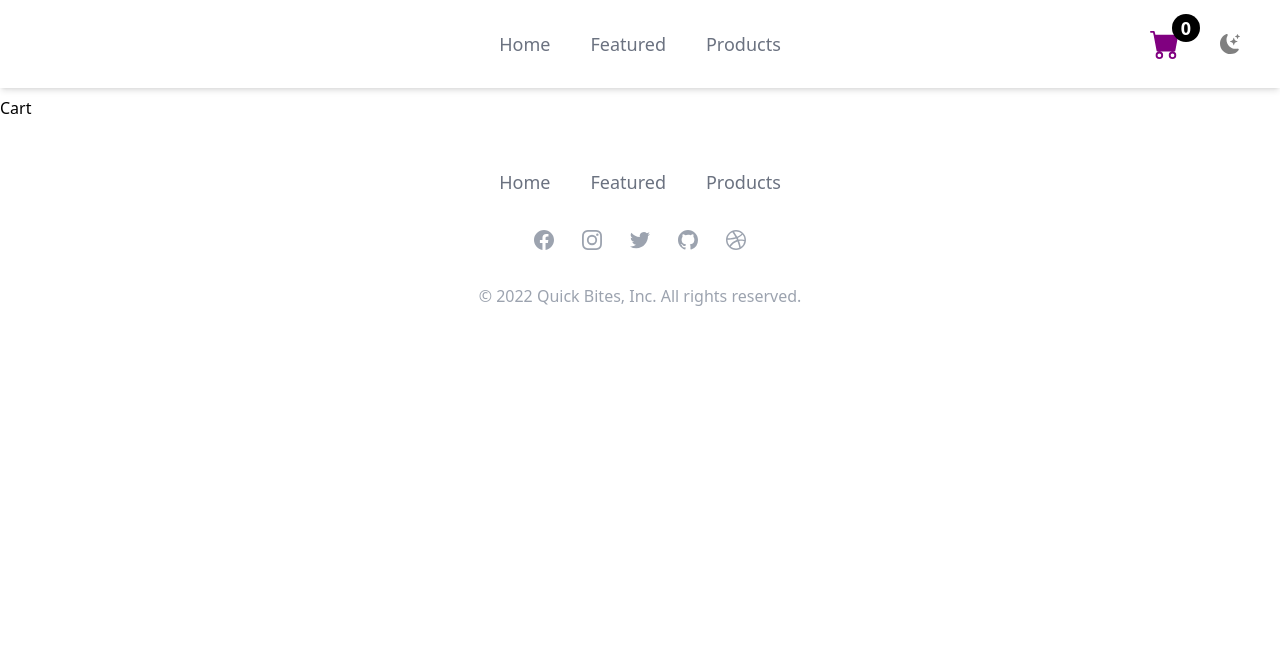
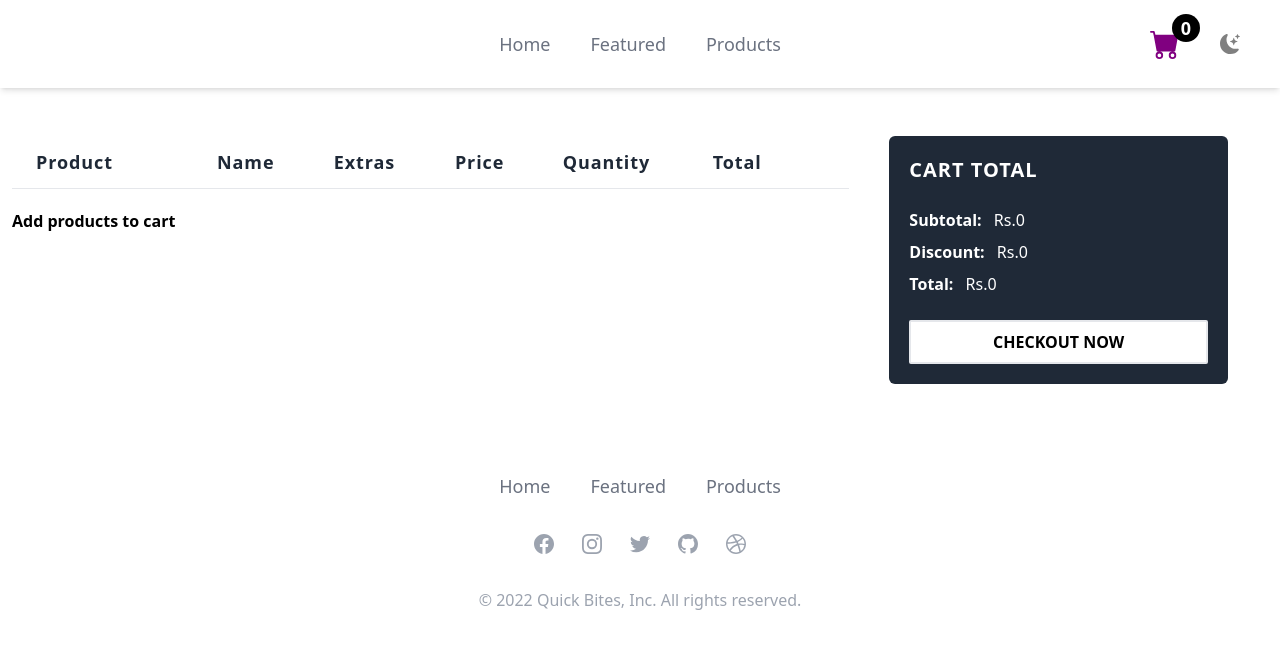
Before and after one commit to adilshaik/quick-bites, a Next.js app: page /cart in a window 1280 px wide. Shown: the top 648 px of the page. Built offline with nearby package versions, Linux system fonts and the light colour scheme.

Commit message:
Added cart page

```diff
--- a/pages/cart.js
+++ b/pages/cart.js
@@ -1,7 +1,133 @@
-import React from 'react';
+import React, { useState, useEffect } from 'react';
+import { useSelector, useDispatch } from 'react-redux';
+import Image from 'next/image';
+import { useRouter } from 'next/router';
+import { reset } from '../redux/cartSlice';
 
 const cart = () => {
-  return <div>Cart</div>;
+  const cart = useSelector((state) => state.cart);
+  const dispatch = useDispatch();
+  const router = useRouter();
+  console.log(cart);
+
+  return (
+    <div className='flex flex-wrap justify-between py-10 px-3'>
+      <div className='w-4/6 flex flex-2 flex-col'>
+        <div className='-my-2 overflow-x-auto sm:-mx-6 lg:-mx-8'>
+          <div className='py-2 align-middle inline-block min-w-full sm:px-6 lg:px-8'>
+            <div className='overflow-hidden'>
+              <table className='min-w-full divide-y divide-gray-200'>
+                <thead>
+                  <tr>
+                    <th
+                      scope='col'
+                      className='pl-6 py-3 text-left text-lg font-bold text-gray-800 capitalize tracking-wider'
+                    >
+                      Product
+                    </th>
+                    <th
+                      scope='col'
+                      className='px-6 py-3 text-left text-lg font-bold text-gray-800 capitalize tracking-wider'
+                    >
+                      Name
+                    </th>
+                    <th
+                      scope='col'
+                      className='px-6 py-3 text-left text-lg font-bold text-gray-800 capitalize tracking-wider'
+                    >
+                      Extras
+                    </th>
+                    <th
+                      scope='col'
+                      className='px-6 py-3 text-left text-lg font-bold text-gray-800 capitalize tracking-wider'
+                    >
+                      Price
+                    </th>
+                    <th
+                      scope='col'
+                      className='px-6 py-3 text-left text-lg font-bold text-gray-800 capitalize tracking-wider'
+                    >
+                      Quantity
+                    </th>
+                    <th
+                      scope='col'
+                      className='px-6 py-3 text-left text-lg font-bold text-gray-800 capitalize tracking-wider'
+                    >
+                      Total
+                    </th>
+                    <th scope='col' className='relative px-6 py-3'>
+                      <span className='sr-only'>Edit</span>
+                    </th>
+                  </tr>
+                </thead>
+                <tbody className='bg-white divide-y divide-gray-200'>
+                  {cart.products.length > 0 ? (
+                    cart?.products.map((product) => (
+                      <tr key={product._id}>
+                        <td className='px-6 py-4 whitespace-nowrap'>
+                          <Image
+                            width={100}
+                            height={100}
+                            src={product.image}
+                            alt=''
+                          />
+                        </td>
+                        <td className='px-6 py-4 whitespace-nowrap text-md font-semibold text-gray-700'>
+                          {product.title}
+                        </td>
+                        <td className='px-6 py-4 whitespace-nowrap text-md font-semibold text-gray-700'>
+                          {product.extras.length > 0 ? (
+                            product.extras.map((extra) => (
+                              <span key={extra._id}>{extra.text},</span>
+                            ))
+                          ) : (
+                            <span>No extras</span>
+                          )}
+                        </td>
+                        <td className='px-6 py-4 whitespace-nowrap text-md font-semibold text-gray-700'>
+                          Rs.{product.price}
+                        </td>
+                        <td className='px-6 py-4 whitespace-nowrap text-md font-semibold text-gray-700'>
+                          {product.quantity}
+                        </td>
+                        <td className='px-6 py-4 whitespace-nowrap text-md font-semibold text-gray-700'>
+                          Rs.{product.price * product.quantity}
+                        </td>
+                      </tr>
+                    ))
+                  ) : (
+                    <div className='py-5 text-md font-semibold'>
+                      Add products to cart
+                    </div>
+                  )}
+                </tbody>
+              </table>
+            </div>
+          </div>
+        </div>
+      </div>
+      <div className='mx-10 p-5 flex-1 w-auto flex flex-col bg-gray-800 text-white rounded-md'>
+        <div className='mb-5 text-xl font-bold tracking-wider'>CART TOTAL</div>
+        <div className='flex flex-col'>
+          <div className='my-1'>
+            <span className='font-semibold'>Subtotal: </span>
+            <span className='ml-2'>Rs.{cart.total}</span>
+          </div>
+          <div className='my-1'>
+            <span className='font-semibold'>Discount: </span>
+            <span className='ml-2'>Rs.0</span>
+          </div>
+          <div className='my-1'>
+            <span className='font-semibold'>Total: </span>
+            <span className='ml-2'>Rs.{cart.total}</span>
+          </div>
+        </div>
+        <button className='w-full border-2 mt-5 py-2 bg-white text-black font-semibold uppercase rounded-sm hover:bg-gray-200'>
+          Checkout Now
+        </button>
+      </div>
+    </div>
+  );
 };
 
 export default cart;
```
